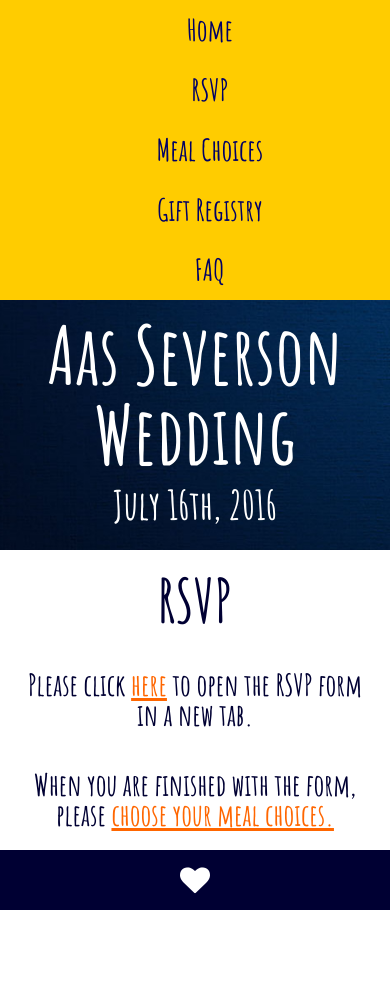
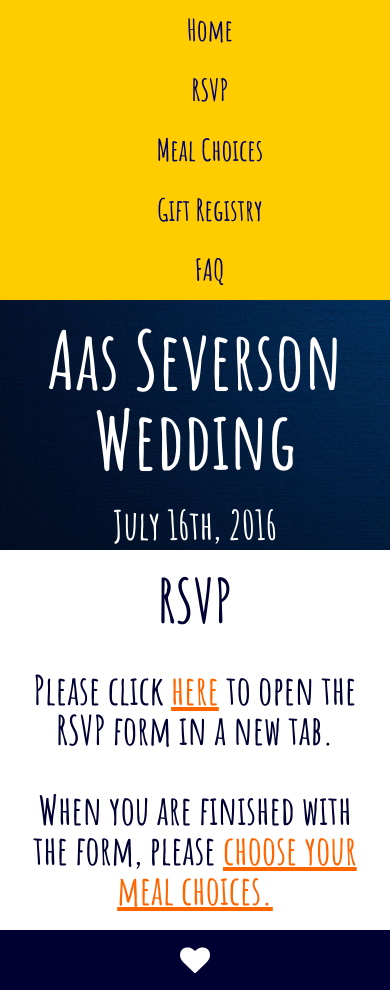
Before and after one commit to clarajeanaas/GDI-Intermediate-HTML, a plain HTML site: page rsvp.html in a window 390 px wide. Shown: the top 990 px of the page. Before the commit the page ends 910 px from the top, so only its background shows below. Drawn offline with Linux system fonts and the light colour scheme.

Commit message:
rsvp done

```diff
--- a/css/responsive.css
+++ b/css/responsive.css
@@ -18,7 +18,7 @@
 		padding: 10px;
 	}
 	header {
-		font-size: 80px;
+		display: none;
 	}
 	main {
 		width: 100%
--- a/css/rsvp.css
+++ b/css/rsvp.css
@@ -93,7 +93,7 @@ p a {
 }
 p {
 	padding: 20px;
-	font-size: 30px;
+	font-size: 40px;
 	text-align: center;
 }
 
--- a/css/rsvpresponsive.css
+++ b/css/rsvpresponsive.css
@@ -1,9 +1,12 @@
-@media screen and (max-width: 475px) {
+@media screen and (max-width: 488px) {
+	.name {
+		margin: 15px;
+	}
 	.date {
 		font-size: 40px;
 	}
 	.banner-content {
-		padding-top: 15px;
+		padding-top: 5px;
 	}
 }
 @media screen and (max-width: 650px) {
```
Also changed, not shown: images/danmark.jpg (added).
